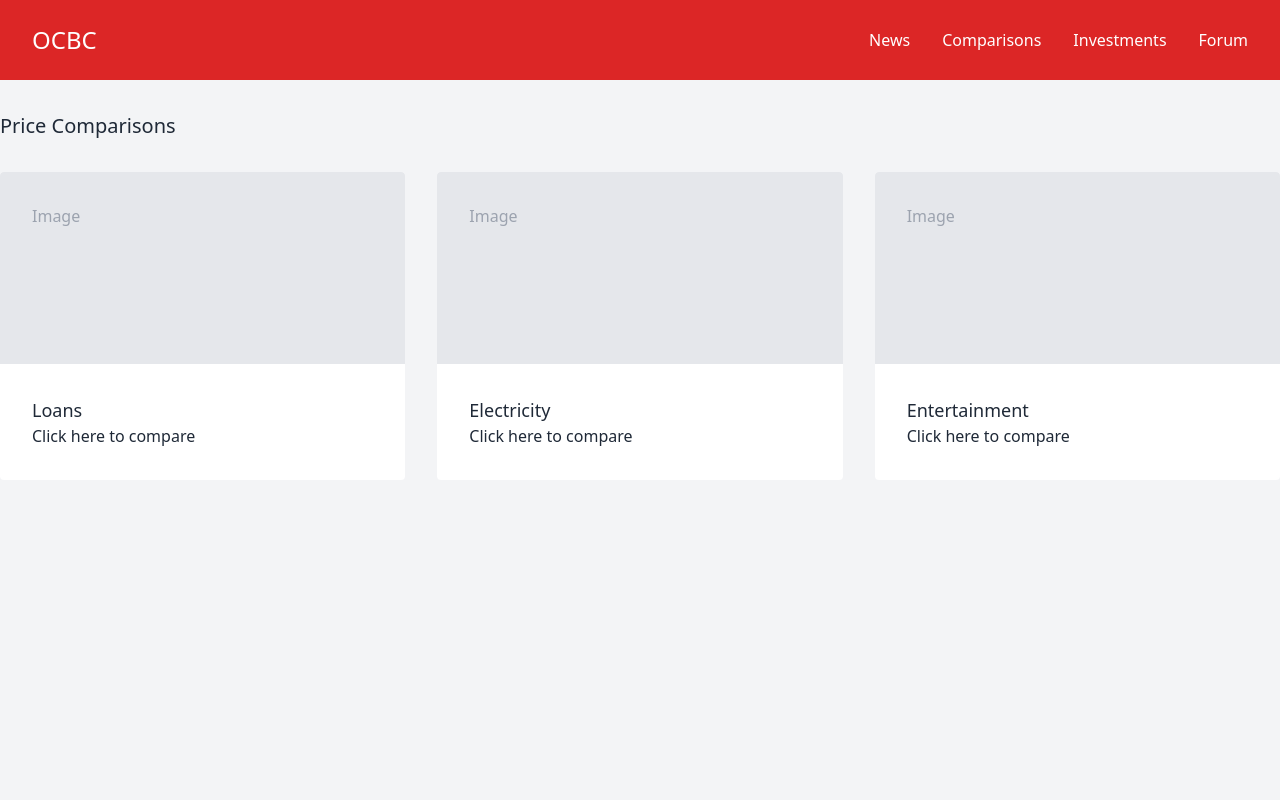
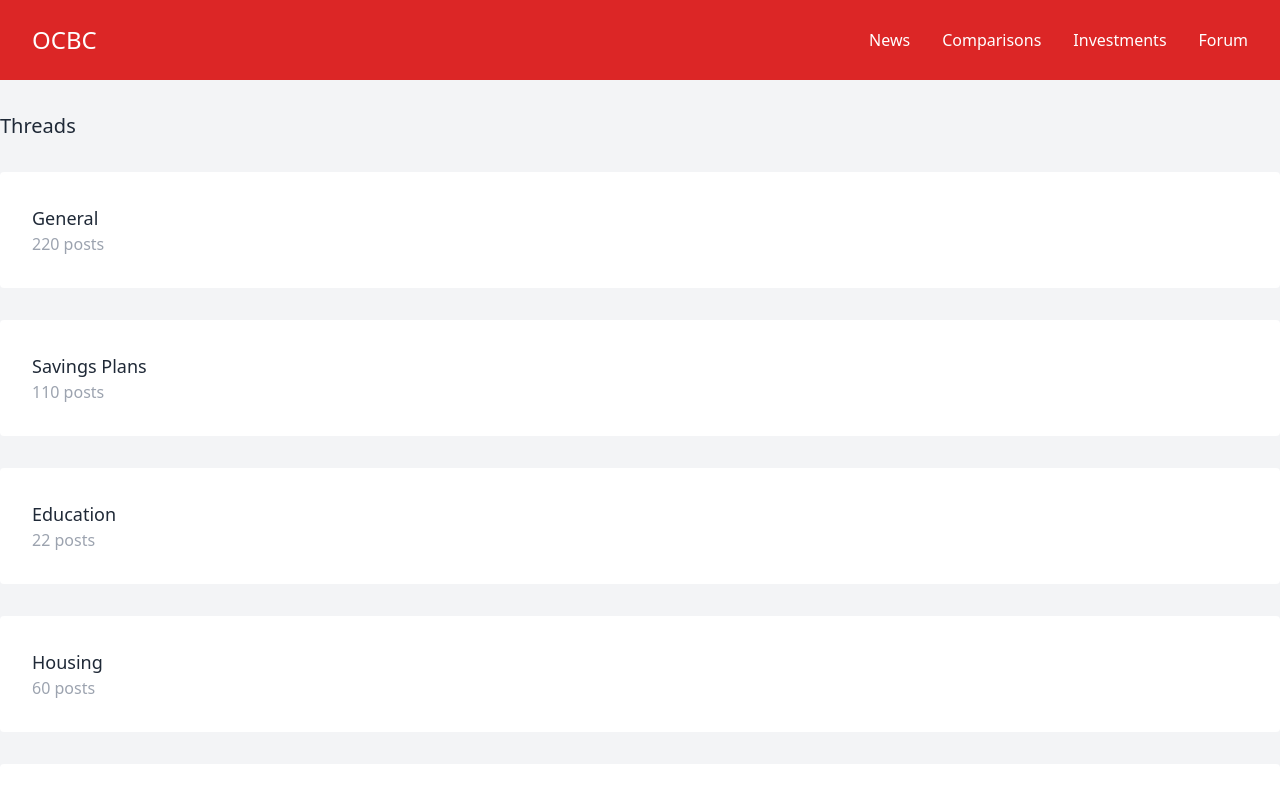
Before and after one commit to sheimoria/stem-ocbc-coding-hackathon, a Next.js app: page /forum in a window 1280 px wide. Shown: the top 800 px of the page. Built offline with nearby package versions, Linux system fonts and the light colour scheme.

Commit message:
add urls

```diff
--- a/src/pages/forum.tsx
+++ b/src/pages/forum.tsx
@@ -4,9 +4,12 @@
 import type { NextPage } from 'next'
 
 const data = [
-  { title: 'Loans', text: 'Click here to compare' },
-  { title: 'Electricity', text: 'Click here to compare' },
-  { title: 'Entertainment', text: 'Click here to compare' }
+  { title: 'General', text: '220 posts' },
+  { title: 'Savings Plans', text: '110 posts' },
+  { title: 'Education', text: '22 posts' },
+  { title: 'Housing', text: '60 posts' },
+  { title: 'Investment', text: '72 posts' },
+  { title: 'FAQ', text: '87 posts' }
 ]
 
 const Forum: NextPage = () => {
@@ -17,20 +20,15 @@
       </Head>
       <Header />
       <main className="flex flex-col max-w-7xl gap-8 mx-auto w-full">
-        <h2>Price Comparisons</h2>
-        <div className="grid grid-cols-3 gap-8">
+        <h2>Threads</h2>
+        <div className="flex flex-col gap-8">
           {data.map((article) => (
             <div
               key={article.title}
-              className="rounded flex flex-col flex-1 bg-white overflow-hidden"
+              className="rounded flex flex-col p-8 flex-1 bg-white overflow-hidden"
             >
-              <div className="w-full h-48 bg-gray-200 p-8 text-gray-400 justify-center items-center">
-                Image
-              </div>
-              <div className="p-8">
-                <h3>{article.title}</h3>
-                <p>{article.text}</p>
-              </div>
+              <h3>{article.title}</h3>
+              <span className="text-gray-400">{article.text}</span>
             </div>
           ))}
         </div>
--- a/src/pages/index.tsx
+++ b/src/pages/index.tsx
@@ -2,6 +2,7 @@
 import Header from 'components/Header'
 import Image from 'next/image'
 import type { NextPage } from 'next'
+import router from 'next/router'
 
 const data = [
   {
@@ -38,7 +39,8 @@
           {data.map((article) => (
             <div
               key={article.title}
-              className="rounded flex flex-col flex-1 bg-white overflow-hidden"
+              className="rounded flex flex-col flex-1 bg-white overflow-hidden cursor-pointer bg-gray-50 transition-colors"
+              onClick={() => router.push(article.url)}
             >
               <div className="relative w-full h-48 bg-gray-200 p-8 text-gray-400 justify-center items-center">
                 <Image
```
Also changed, not shown: 1 other file (tests, documents, lock files or other folders).
